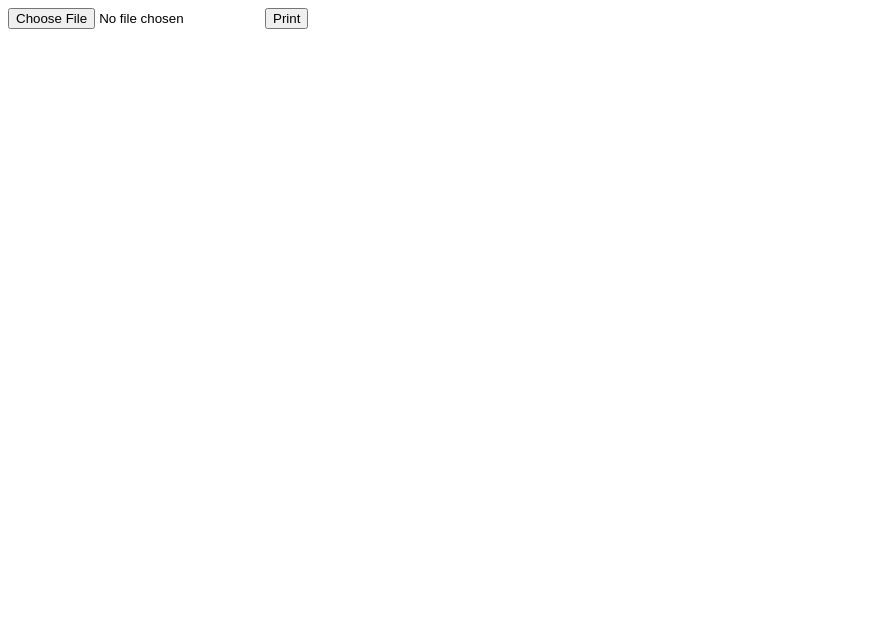
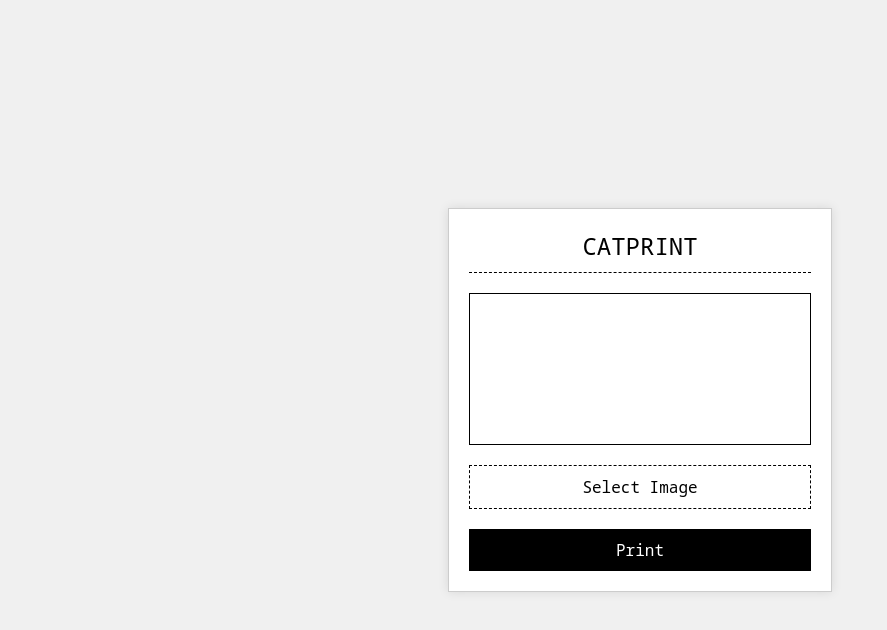
Before and after one commit to desoftwarizace/catprint, a plain HTML site: page web/index.html in a window 1280 px wide. Shown: the whole page, without its empty margins (0-887 px from the left). Drawn offline with Linux system fonts and the light colour scheme.

Commit message:
feat: add styling
Signed-off-by: Jan Pokorný <jenompokorny@gmail.com>

```diff
--- a/web/index.html
+++ b/web/index.html
@@ -2,10 +2,24 @@
 <html>
 <head>
     <title>Web Catprint</title>
+    <link rel="stylesheet" href="style.css">
+    <meta name="viewport" content="width=device-width, initial-scale=1.0">
 </head>
 <body>
-    <input type="file" id="image-input" accept="image/*">
-    <button id="print-button">Print</button>
+    <div class="receipt">
+        <div class="receipt-header">
+            CATPRINT
+        </div>
+
+        <div id="preview-container">
+            <canvas id="preview"></canvas>
+        </div>
+
+        <label for="image-input" class="file-label">Select Image</label>
+        <input type="file" id="image-input" accept="image/*">
+
+        <button id="print-button">Print</button>
+    </div>
 
     <script src="render.js"></script>
     <script src="printer.js"></script>
--- a/web/main.js
+++ b/web/main.js
@@ -1,17 +1,31 @@
 document.addEventListener('DOMContentLoaded', () => {
     const imageInput = document.getElementById('image-input');
     const printButton = document.getElementById('print-button');
+    const previewCanvas = document.getElementById('preview');
+    let renderedImageData = null;
+
+    imageInput.addEventListener('change', async () => {
+        if (imageInput.files.length === 0) {
+            return;
+        }
+
+        try {
+            const file = imageInput.files[0];
+            renderedImageData = await renderImage(file, previewCanvas);
+        } catch (error) {
+            console.error('Rendering failed:', error);
+            alert('Rendering failed. See console for details.');
+        }
+    });
 
     printButton.addEventListener('click', async () => {
-        if (imageInput.files.length === 0) {
+        if (!renderedImageData) {
             alert('Please select an image first.');
             return;
         }
 
         try {
-            const file = imageInput.files[0];
-            const imageData = await renderImage(file);
-            await printImage(imageData);
+            await printImage(renderedImageData);
         } catch (error) {
             console.error('Printing failed:', error);
             alert('Printing failed. See console for details.');
--- a/web/printer.js
+++ b/web/printer.js
@@ -24,28 +24,6 @@ const PrintSpeed = {
 };
 
 let device = null;
-
-function formatCommand(command, data) {
-    if (typeof data === 'number') {
-        const buffer = new ArrayBuffer(2);
-        new DataView(buffer).setUint16(0, data, true);
-        data = new Uint8Array(buffer);
-    }
-
-    const crc = crc8(data);
-    const payload = new Uint8Array([
-        command[0],
-        0x00,
-        data.length,
-        0x00,
-        ...data,
-        crc,
-        0x00
-    ]);
-
-    const fullCommand = new Uint8Array([0x51, 0x78, ...payload]);
-    return fullCommand;
-}
 
 const crc8_table = [
     0x00, 0x07, 0x0e, 0x09, 0x1c, 0x1b, 0x12, 0x15, 0x38, 0x3f, 0x36, 0x31, 0x24, 0x23, 0x2a, 0x2d,
@@ -74,6 +52,44 @@ function crc8(data) {
     return crc & 0xFF;
 }
 
+function formatCommand(command, data) {
+    if (typeof data === 'number') {
+        const buffer = new ArrayBuffer(2);
+        new DataView(buffer).setUint16(0, data, true);
+        data = new Uint8Array(buffer);
+    }
+
+    const crc = crc8(data);
+    const payload = new Uint8Array([
+        command[0],
+        0x00,
+        data.length,
+        0x00,
+        ...data,
+        crc,
+        0x00
+    ]);
+
+    const fullCommand = new Uint8Array([0x51, 0x78, ...payload]);
+    return fullCommand;
+}
+
+function flipImageDataHorizontally(imageData) {
+    const { width, height, data } = imageData;
+    const flippedData = new Uint8ClampedArray(data.length);
+    for (let y = 0; y < height; y++) {
+        for (let x = 0; x < width; x++) {
+            const originalIndex = (y * width + x) * 4;
+            const flippedIndex = (y * width + (width - 1 - x)) * 4;
+            flippedData[flippedIndex] = data[originalIndex];
+            flippedData[flippedIndex + 1] = data[originalIndex + 1];
+            flippedData[flippedIndex + 2] = data[originalIndex + 2];
+            flippedData[flippedIndex + 3] = data[originalIndex + 3];
+        }
+    }
+    return new ImageData(flippedData, width, height);
+}
+
 
 async function printImage(imageData) {
     if (!device) {
@@ -91,12 +107,14 @@ async function printImage(imageData) {
     const service = await server.getPrimaryService('0000ae30-0000-1000-8000-00805f9b34fb');
     const characteristic = await service.getCharacteristic('0000ae01-0000-1000-8000-00805f9b34fb');
 
+    const flippedImageData = flipImageDataHorizontally(imageData);
+
     const imageBytes = [];
-    for (let y = 0; y < imageData.height; y++) {
+    for (let y = 0; y < flippedImageData.height; y++) {
         const line = new Uint8Array(PRINTER_WIDTH / 8);
-        for (let x = 0; x < PRINTER_WIDTH; x++) {
-            const index = (y * PRINTER_WIDTH + x) * 4;
-            const color = imageData.data[index] === 0 ? 1 : 0; // Inverted, 1 is black
+        for (let x = 0; x < flippedImageData.width; x++) {
+            const index = (y * flippedImageData.width + x) * 4;
+            const color = flippedImageData.data[index] === 0 ? 1 : 0; // Inverted, 1 is black
             if (color) {
                 line[Math.floor(x / 8)] |= (1 << (7 - (x % 8)));
             }
--- a/web/render.js
+++ b/web/render.js
@@ -1,21 +1,16 @@
-async function renderImage(file) {
+async function renderImage(file, previewCanvas) {
     return new Promise((resolve, reject) => {
         const reader = new FileReader();
         reader.onload = (event) => {
             const img = new Image();
             img.onload = () => {
-                const canvas = document.createElement('canvas');
-                const ctx = canvas.getContext('2d', { willReadFrequently: true });
-
                 const newWidth = 384;
                 const newHeight = Math.floor(img.height * (newWidth / img.width));
 
-                canvas.width = newWidth;
-                canvas.height = newHeight;
+                previewCanvas.width = newWidth;
+                previewCanvas.height = newHeight;
 
-                // Flip horizontally
-                ctx.translate(newWidth, 0);
-                ctx.scale(-1, 1);
+                const ctx = previewCanvas.getContext('2d', { willReadFrequently: true });
 
                 ctx.drawImage(img, 0, 0, newWidth, newHeight);
 
@@ -65,7 +60,7 @@ async function renderImage(file) {
                 }
 
                 ctx.putImageData(imageData, 0, 0);
-                resolve(ctx.getImageData(0, 0, newWidth, newHeight));
+                resolve(imageData);
             };
             img.onerror = reject;
             img.src = event.target.result;
--- /dev/null
+++ b/web/style.css
@@ -0,0 +1,77 @@
+@import url('https://fonts.googleapis.com/css2?family=Noto+Sans+Mono&display=swap');
+
+body {
+    font-family: 'Noto Sans Mono', monospace;
+    background-color: #f0f0f0;
+    color: #000;
+    display: flex;
+    justify-content: center;
+    align-items: center;
+    min-height: 100vh;
+    margin: 0;
+}
+
+.receipt {
+    background-color: #fff;
+    border: 1px solid #ccc;
+    box-shadow: 0 0 10px rgba(0, 0, 0, 0.1);
+    padding: 20px;
+    width: 100%;
+    max-width: 384px;
+    box-sizing: border-box;
+}
+
+.receipt-header {
+    text-align: center;
+    font-size: 24px;
+    margin-bottom: 20px;
+    border-bottom: 1px dashed #000;
+    padding-bottom: 10px;
+}
+
+.receipt-item {
+    display: flex;
+    justify-content: space-between;
+    margin-bottom: 10px;
+}
+
+#preview-container {
+    border: 1px solid #000;
+    margin-bottom: 20px;
+    min-height: 100px;
+    display: flex;
+    justify-content: center;
+    align-items: center;
+}
+
+#preview {
+    max-width: 100%;
+}
+
+button {
+    font-family: 'Noto Sans Mono', monospace;
+    background-color: #000;
+    color: #fff;
+    border: none;
+    padding: 10px 20px;
+    width: 100%;
+    cursor: pointer;
+    font-size: 16px;
+}
+
+button:hover {
+    background-color: #333;
+}
+
+input[type="file"] {
+    display: none;
+}
+
+.file-label {
+    display: block;
+    text-align: center;
+    padding: 10px;
+    border: 1px dashed #000;
+    cursor: pointer;
+    margin-bottom: 20px;
+}
```
